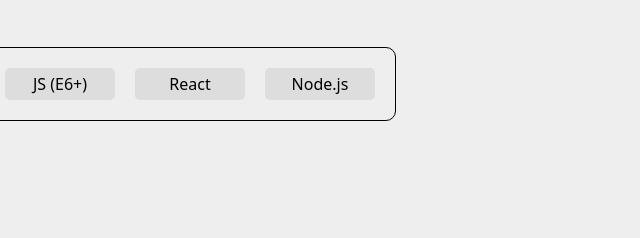
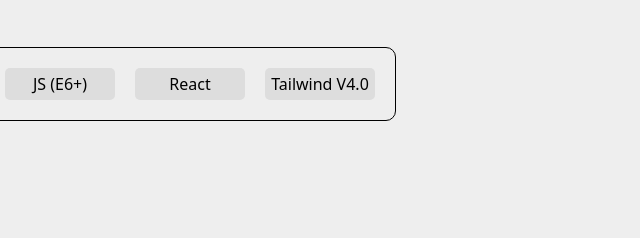
Before and after one commit to jackcodelab/MyPortfolio, a plain HTML site: page index.html in a window 1280 px wide. Shown: the part 532-770 px from the top of the page, 580-1220 px from the left. Drawn offline with Linux system fonts and the light colour scheme.

Commit message:
skill added

```diff
--- a/index.html
+++ b/index.html
@@ -34,7 +34,7 @@
             <a class="skill-box" href="#">CSS 3</a>
             <a class="skill-box" href="#">JS (E6+)</a>
             <a class="skill-box" href="#">React</a>
-            <a class="skill-box" href="#">Node.js</a>
+            <a class="skill-box" href="#">Tailwind V4.0</a>
         </div>
     </section>
     <div class="projects">
```
